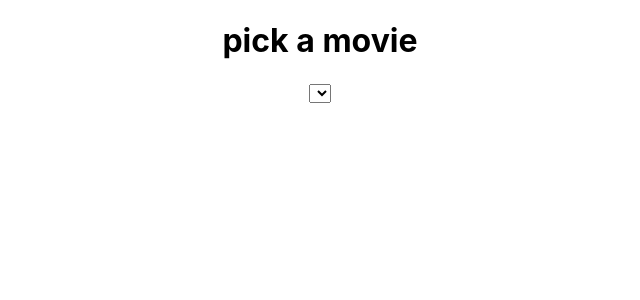
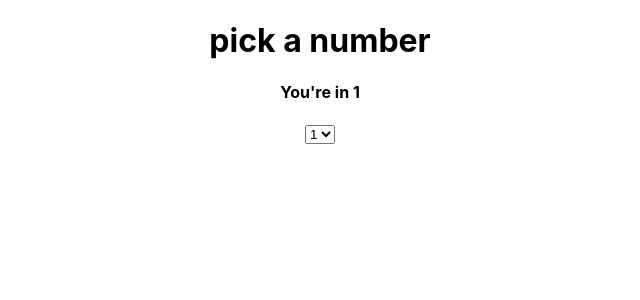
Before and after one commit to abarrdev/hookify, a React (Create React App) app: page / in a window 1280 px wide. Shown: the top 300 px of the page, without its empty margins (320-960 px from the left). Built offline with nearby package versions, Linux system fonts and the light colour scheme; no server answers.

Commit message:
cities from TripAdvisor

```diff
--- a/src/components/SWMovies.js
+++ b/src/components/SWMovies.js
@@ -1,24 +1,48 @@
 import React, {useState, useEffect} from 'react'
+import axios from 'axios'
 
 function SWMovies() {
 	const [number, setNumber] = useState(1)
 
 	useEffect(() => {
-
+		async function getData() {
+			axios({
+				"method":"GET",
+				"url":"https://tripadvisor1.p.rapidapi.com/tips/list",
+				"headers":{
+				"content-type":"application/octet-stream",
+				"x-rapidapi-host":"tripadvisor1.p.rapidapi.com",
+				"x-rapidapi-key":"ed4c61f3e7msh5c90b77dad15488p1d6da8jsn050dc882c79f",
+				"useQueryString":true
+				},"params":{
+				"lang":"en_US",
+				"currency":"USD",
+				"limit":"10",
+				"location_id":"8014024"
+				}
+				})
+				.then((response)=>{
+				  setNumber(response.data.data[number].user.user_location.name || "the US")
+				})
+				.catch((error)=>{
+				  console.log(error)
+				})
+		}
+		getData()
 	})
 
 	return(
 		<div>
-			<h1>pick a movie</h1>
+			<h1>pick a number</h1>
+			<h4>You're in {number}</h4>
 			<select value={number} onChange={e => setNumber(e.target.value)}>
-				<h4>You chose {number}</h4>
-				<option value="1"></option>
-				<option value="2"></option>
-				<option value="3"></option>
-				<option value="4"></option>
-				<option value="5"></option>
-				<option value="6"></option>
-				<option value="7"></option>
+				<option value="1">1</option>
+				<option value="2">2</option>
+				<option value="3">3</option>
+				<option value="4">4</option>
+				<option value="5">5</option>
+				<option value="6">6</option>
+				<option value="7">7</option>
 			</select>
 		</div>
 	)
```
